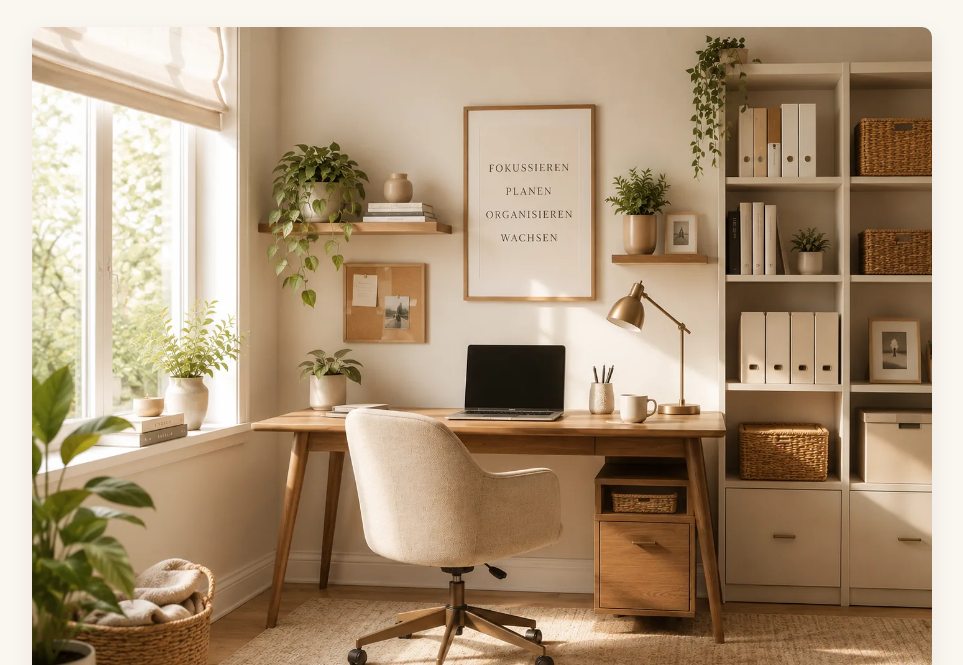
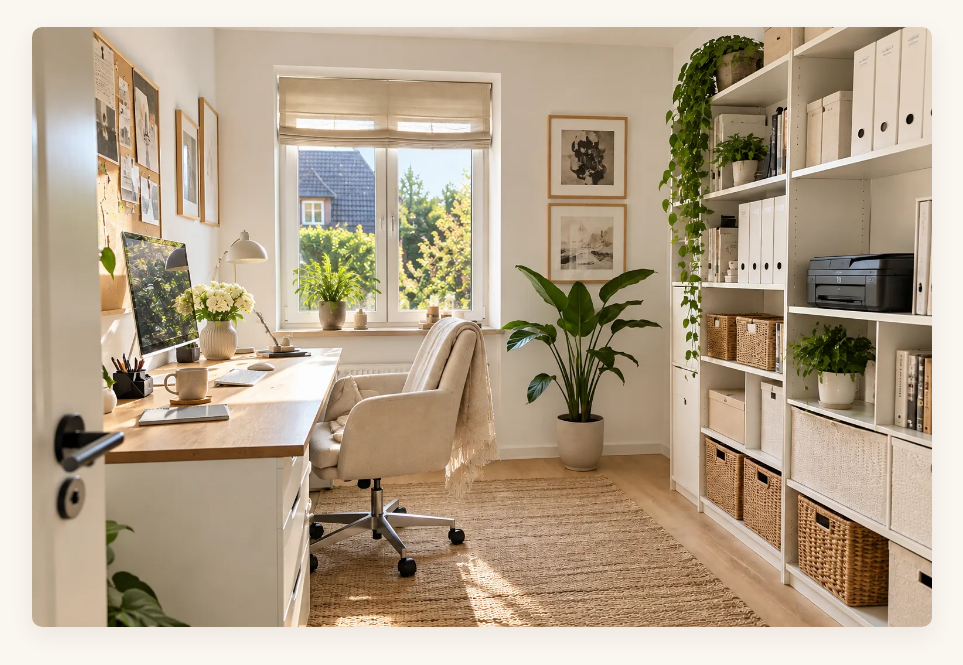
Before and after one commit to derar6972-droid/aufraeumliebe, a plain HTML site: page posts/homeoffice-organisieren-system.html in a window 1280 px wide. Shown: the part 135-800 px from the top of the page, without its empty margins (158-1121 px from the left). Drawn offline with nearby package versions, Linux system fonts and the light colour scheme.

Commit message:
Update Homeoffice article hero image

```diff
--- a/assets/posts.json
+++ b/assets/posts.json
@@ -284,7 +284,7 @@
     "hook": "Über physische Ordnung am Schreibtisch wird viel geschrieben, Kabel, Schubladen, Ablagesysteme. Über einen anderen Teil dagegen erstaunlich…",
     "category": "zimmer-guides",
     "categoryLabel": "Zimmer-Guides",
-    "image": "assets/img/homeoffice-organisieren-system.webp",
+    "image": "assets/img/homeoffice-organisieren-arbeitsplatz-neu.webp",
     "date": "2026-09-01"
   },
   {
--- a/posts/homeoffice-organisieren-system.html
+++ b/posts/homeoffice-organisieren-system.html
@@ -12,12 +12,12 @@
 <meta property="og:locale" content="de_DE">
 <meta property="og:title" content="So organisierst du dein Homeoffice richtig | aufräumliebe">
 <meta property="og:description" content="Über physische Ordnung wird viel geschrieben. Über diesen einen Teil erstaunlich wenig, dabei kostet er genauso viel Zeit.">
-<meta property="og:image" content="https://aufraeumliebede.vercel.app/assets/img/homeoffice-organisieren-system.webp">
+<meta property="og:image" content="https://aufraeumliebede.vercel.app/assets/img/homeoffice-organisieren-arbeitsplatz-neu.webp">
 <meta property="og:url" content="https://aufraeumliebede.vercel.app/posts/homeoffice-organisieren-system.html">
 <meta name="twitter:card" content="summary_large_image">
 <meta name="twitter:title" content="So organisierst du dein Homeoffice richtig | aufräumliebe">
 <meta name="twitter:description" content="Über physische Ordnung wird viel geschrieben. Über diesen einen Teil erstaunlich wenig, dabei kostet er genauso viel Zeit.">
-<meta name="twitter:image" content="https://aufraeumliebede.vercel.app/assets/img/homeoffice-organisieren-system.webp">
+<meta name="twitter:image" content="https://aufraeumliebede.vercel.app/assets/img/homeoffice-organisieren-arbeitsplatz-neu.webp">
 <link rel="icon" href="../assets/img/favicon.svg" type="image/svg+xml">
 <link rel="preconnect" href="https://fonts.googleapis.com">
 <link href="https://fonts.googleapis.com/css2?family=Playfair+Display:wght@700;800&family=Caveat:wght@600&family=Karla:wght@400;600;700&display=swap" rel="stylesheet">
@@ -31,7 +31,7 @@
     <span class="logo__tagline">Clever organisiert. Entspannt zuhause.</span>
   </a>
 </header>
-<div class="hero-wrap"><img class="hero-photo" src="../assets/img/homeoffice-organisieren-system.webp" alt="Aufgeräumter Schreibtisch im Homeoffice mit Laptop, Notizbuch und Kaffeetasse, keine sichtbaren Kabel"></div>
+<div class="hero-wrap"><img class="hero-photo" src="../assets/img/homeoffice-organisieren-arbeitsplatz-neu.webp" alt="Aufgeräumter Schreibtisch im Homeoffice mit Laptop, Notizbuch und Kaffeetasse, keine sichtbaren Kabel"></div>
 
 <section class="hook fade-up">
   <span class="eyebrow">Ein oft übersehener Teil ➜</span>
```
Also changed, not shown: assets/img/homeoffice-organisieren-arbeitsplatz-neu.webp (added), assets/img/homeoffice-organisieren-system.webp (deleted).
